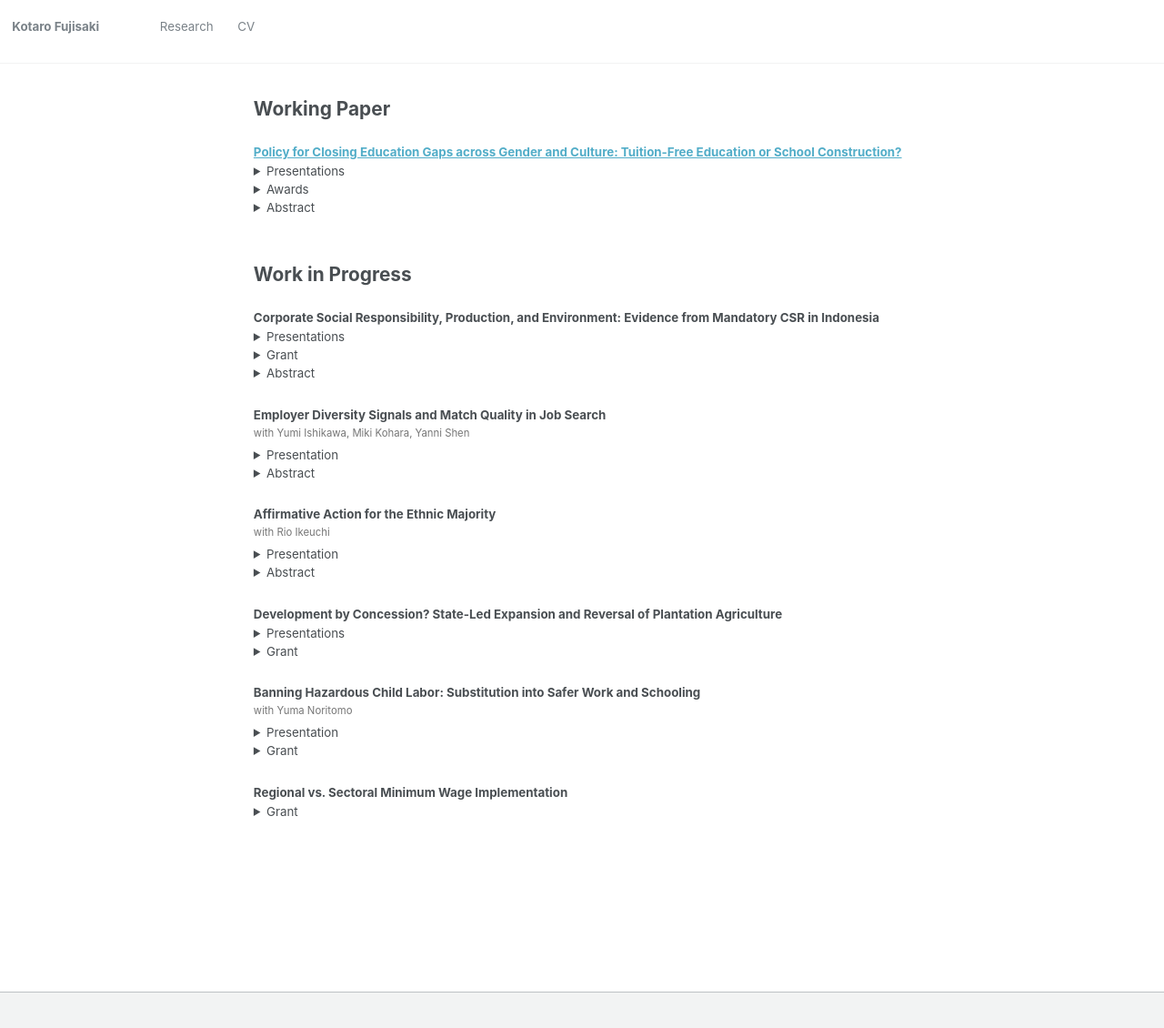
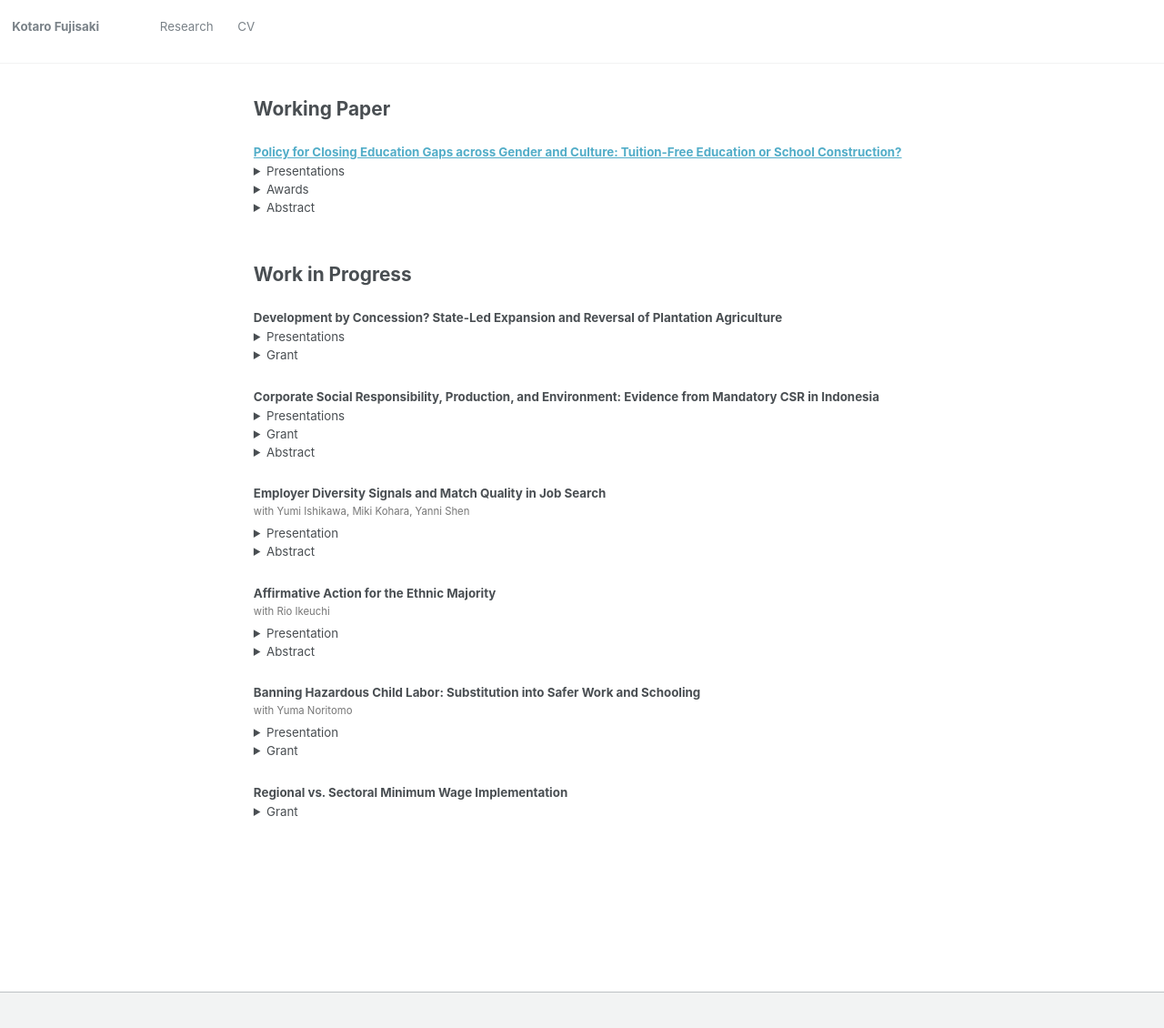
Before and after one commit to Kotaro-Fujisaki/kotaro-fujisaki.github.io, a Jekyll site: the page built from _pages/publications.md, in a window 1280 px wide and 1144 px high. Shown: the top 1130 px of the window at 91% size. Built offline with Jekyll 4.4.1, drawn with Linux system fonts in a browser that asks for light colours; part of the change alters nothing that is shown.

Commit message:
Add new publication on state-led expansion of agriculture
Signed-off-by: Kotaro-Fujisaki <163865887+Kotaro-Fujisaki@users.noreply.github.com>

```diff
--- a/_pages/publications.md
+++ b/_pages/publications.md
@@ -55,6 +55,18 @@ author_profile: false
 
 # Work in Progress
 
+### Development by Concession? State-Led Expansion and Reversal of Plantation Agriculture
+
+<details class="abstract">
+  <summary>Presentations</summary>
+  <p>SSE, Sweden (19 October, 2026); <a href="https://sites.google.com/view/gripsseminar/" target="_blank" rel="noopener">GRIPS</a>, Japan (20 January, 2027); <a href="https://avivihadar.github.io/brownbag/" target="_blank" rel="noopener">UCL</a>, UK (15 March, 2027)</p>
+</details>
+
+<details class="abstract">
+  <summary>Grant</summary>
+  <p>Approx. 2,000 GBP, ESPEC Foundation, Japan, 2026-27</p>
+</details>
+
 ### Corporate Social Responsibility, Production, and Environment: Evidence from Mandatory CSR in Indonesia
 
 <details class="abstract">
@@ -104,18 +116,6 @@ with Rio Ikeuchi
 
   Affirmative action research has focused almost exclusively on policies targeting disadvantaged ethnic minorities, leaving open how such policies operate when they instead target the majority. We study Malaysia's New Economic Policy (NEP, 1971–1990), which granted the Malay majority preferential access to university admissions, public-sector employment, and corporate ownership. Using a cohort-based difference-in-differences design, we find that Malay cohorts exposed to the NEP acquired more years of education and were more likely to enter skilled occupations. Applying a structural model, we estimate that improved talent allocation during the NEP period raised GDP per capita by around 10%, driven primarily by reduced frictions in human capital accumulation rather than in the labor market. Our findings suggest that affirmative action targeting the majority can shift talent allocation, with implications for economic growth.
 
-</details>
-
-### Development by Concession? State-Led Expansion and Reversal of Plantation Agriculture
-
-<details class="abstract">
-  <summary>Presentations</summary>
-  <p>SSE, Sweden (19 October, 2026); <a href="https://sites.google.com/view/gripsseminar/" target="_blank" rel="noopener">GRIPS</a>, Japan (20 January, 2027)</p>
-</details>
-
-<details class="abstract">
-  <summary>Grant</summary>
-  <p>Approx. 2,000 GBP, ESPEC Foundation, Japan, 2026-27</p>
 </details>
 
 ### Banning Hazardous Child Labor: Substitution into Safer Work and Schooling
```
